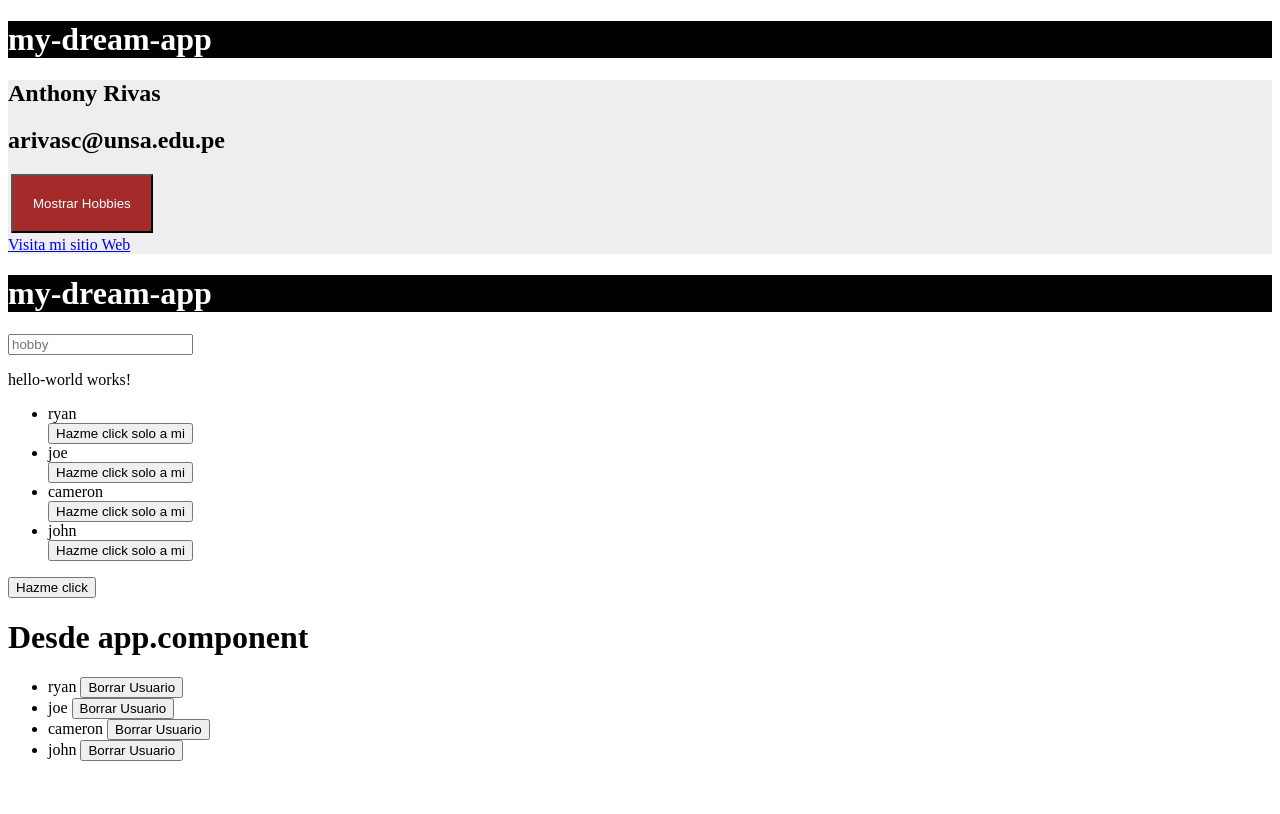
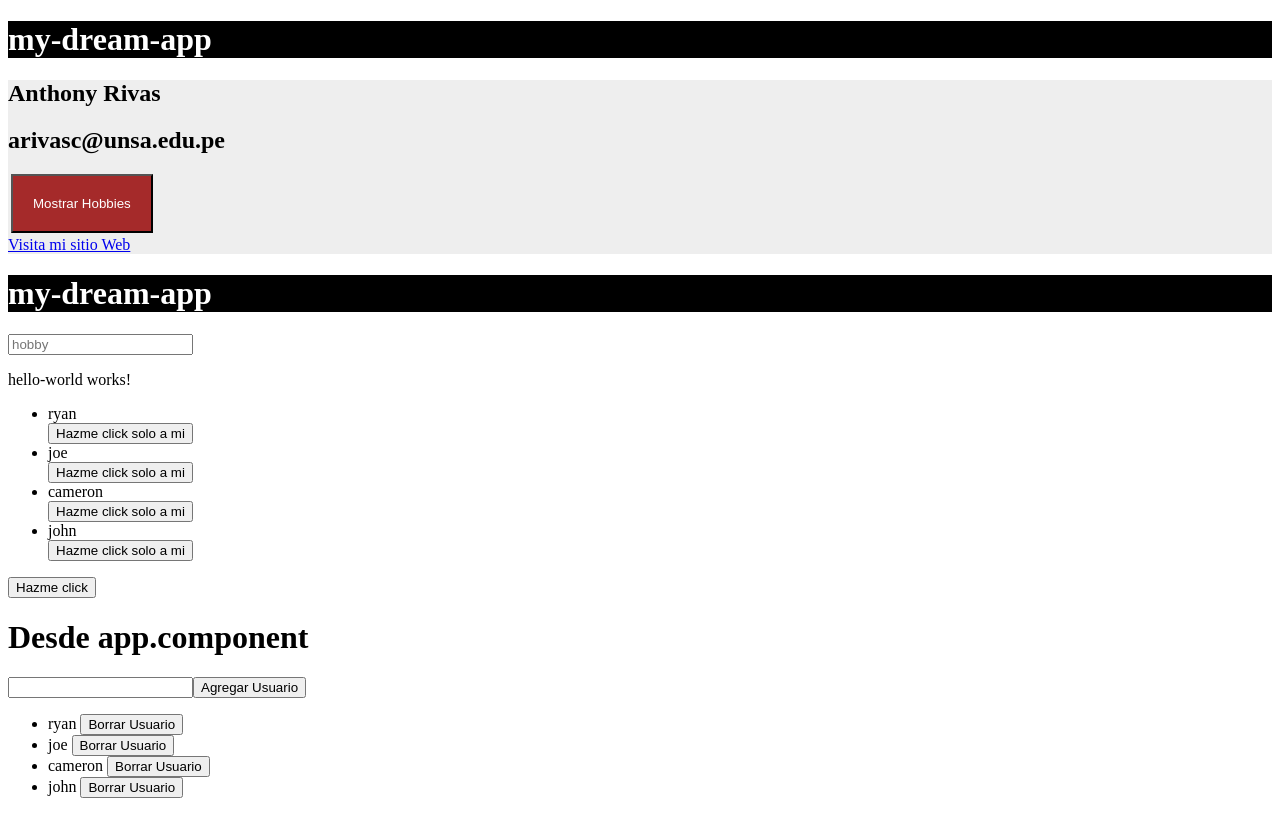
Before and after one commit to arivasc/Angular, an Angular app: page / in a window 1280 px wide. Built offline with nearby package versions, Linux system fonts and the light colour scheme.

Commit message:
Con un formulario y la funcion addUser añadimos usuarios y los listamos

```diff
--- a/src/app/app.component.html
+++ b/src/app/app.component.html
@@ -32,6 +32,10 @@
 
 <button (click)="sayHello()">Hazme click</button>
 <h1>Desde app.component</h1>
+<form (submit)="addUser(newUser)">
+  <input type="text" #newUser>
+  <button>Agregar Usuario</button>
+</form>
 <ul>
   <li *ngFor="let user of users">
     {{ user }} <button (click)="deleteUser(user)">Borrar Usuario</button>
--- a/src/app/app.component.ts
+++ b/src/app/app.component.ts
@@ -42,4 +42,10 @@
       }
     }
   }
+  addUser(newUser:any) {
+    this.users.push(newUser.value);
+    newUser.value = '';
+    newUser.focus();
+    return false;
+  }
 }
```
